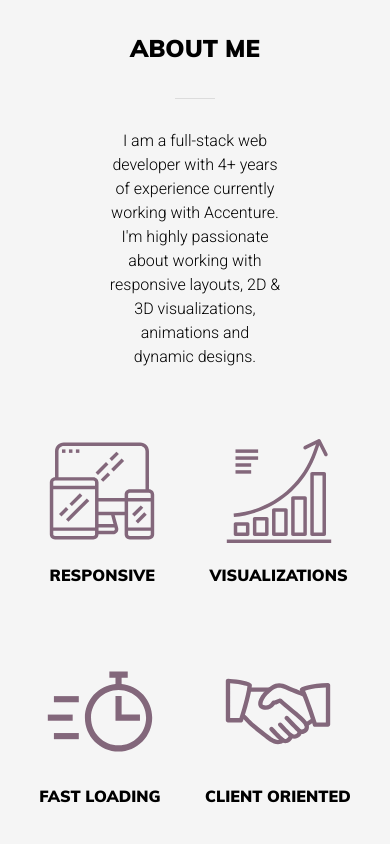
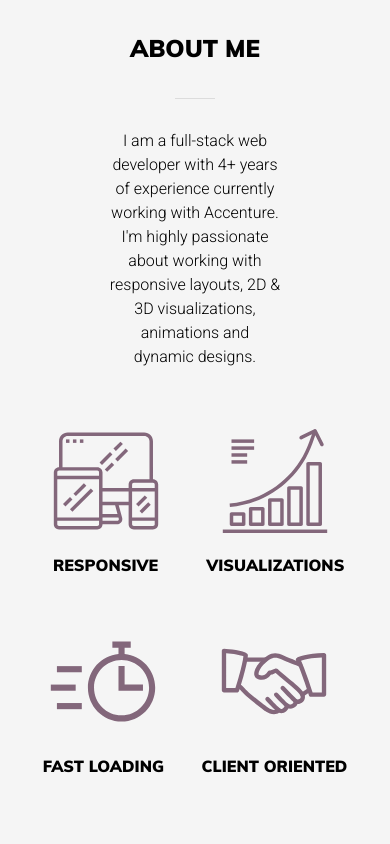
Before and after one commit to akarshanb/portfolio, a React (Create React App) app: page /about in a window 390 px wide. Shown: the top 844 px of the page. Built offline with nearby package versions, Linux system fonts and the light colour scheme.

Commit message:
iphone 6 improved

```diff
--- a/src/components/About-Me/About-Me.scss
+++ b/src/components/About-Me/About-Me.scss
@@ -51,6 +51,13 @@
     }
   }
 
+  @media only screen and (max-width: 400px) {
+    .aboutMe .content .icon {
+        padding: 10px !important;
+    }
+  }
+
+
 // @media only screen and (max-width: 1200px) and (min-width: 700px) {
 //     .aboutMe {
 //         height: 125vh;
```
